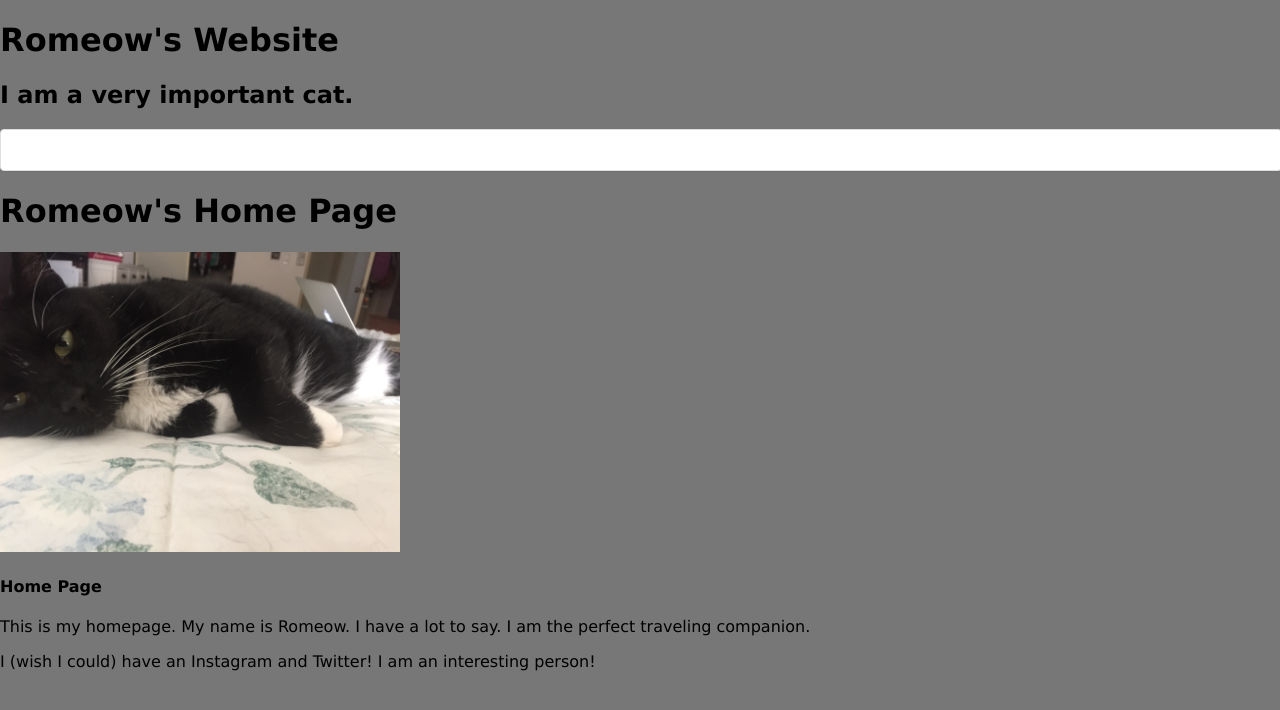
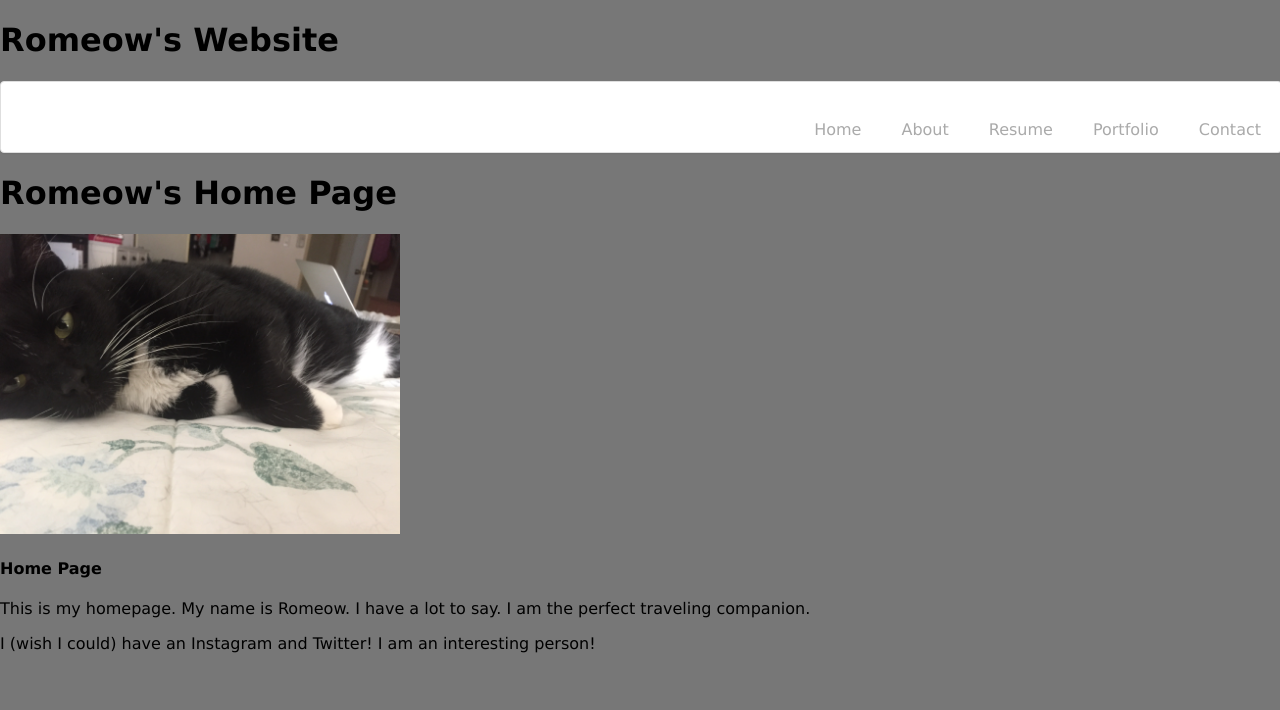
Before and after one commit to emeriwether/emeriwether.github.io, a Jekyll site: the page built from index.html, in a window 1280 px wide. Shown: the top 710 px of the page. Built offline with Jekyll 4.4.1, drawn with Linux system fonts in a browser that asks for light colours.

Commit message:
nav height

```diff
--- a/_layouts/default.html
+++ b/_layouts/default.html
@@ -12,7 +12,6 @@
 	<body>
         <header>
             <h1>Romeow's Website</h1>
-            <h2>I am a very important cat.</h2>
 
             <nav role="navigation">
                 <ul id="topNav">
--- a/css/styles.css
+++ b/css/styles.css
@@ -22,7 +22,7 @@ nav {
     display: block;
     margin:8px 22px 8px 0px;
     overflow:hidden;
-    height: 40px;
+    height: 70px;
     width: 100%;
 }
 
@@ -35,7 +35,7 @@ nav {
     display: inline-block;
     list-style-type:none;
     float: right;
-    height:40px;
+    height:70px;
 }
 
 #topNav li a {
```
